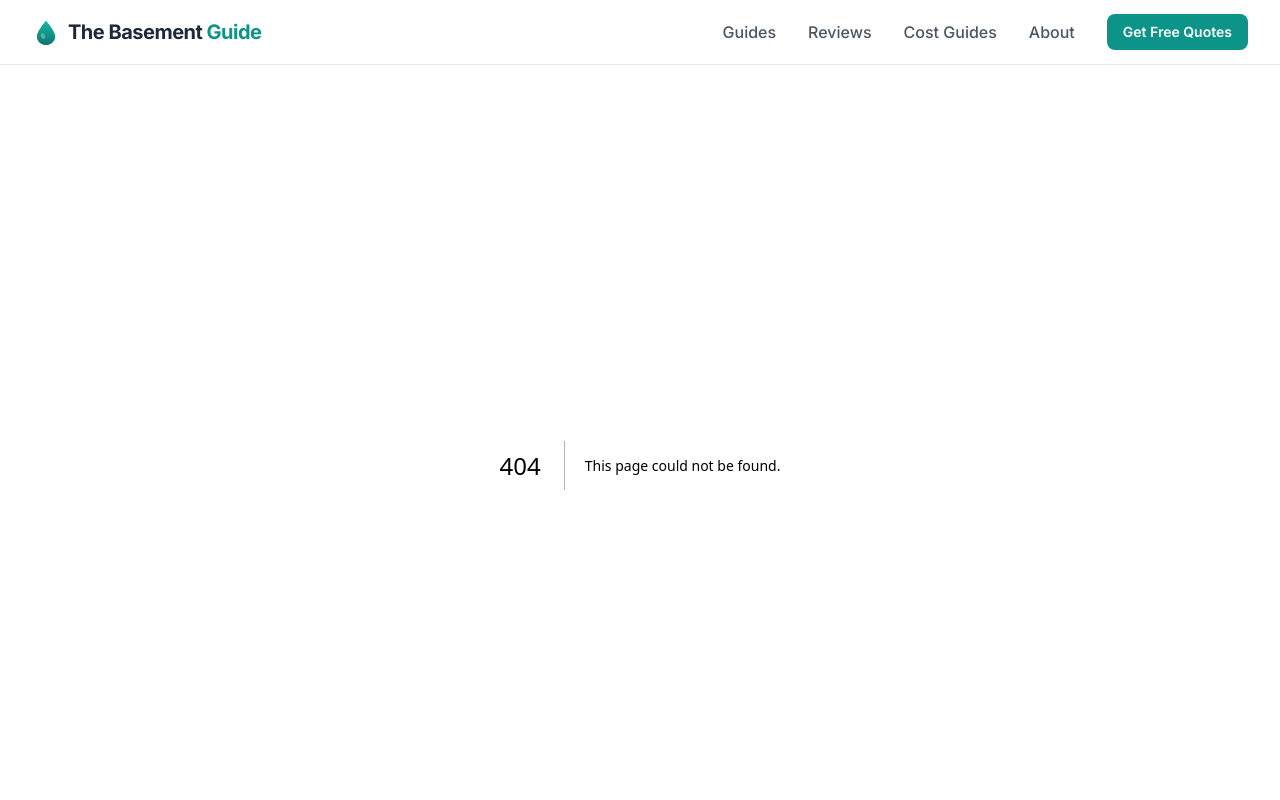
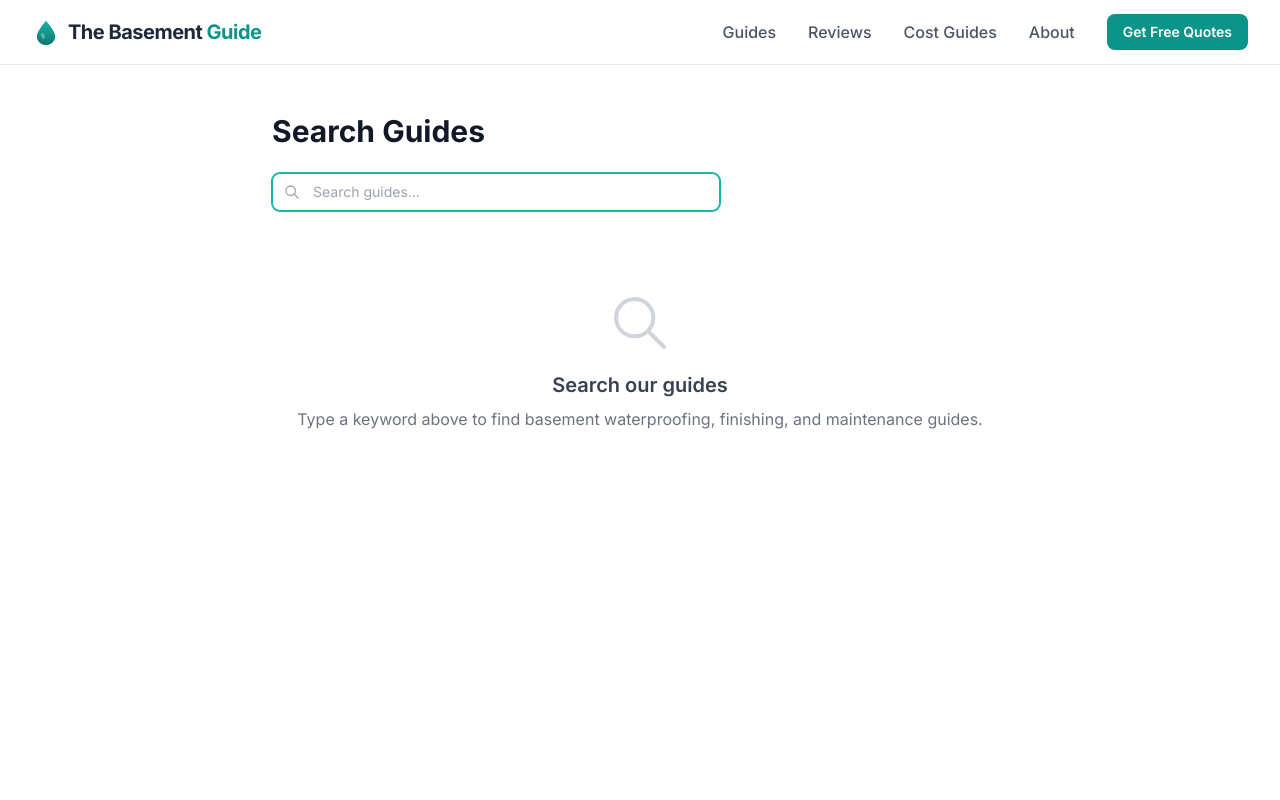
Before and after one commit to thebasementguide2026/basement-guide, a Next.js app: page /search in a window 1280 px wide. Before the commit this address had no page. Shown: the top 800 px of the page. Built offline with nearby package versions, Linux system fonts and the light colour scheme.

Commit message:
feat: add /search page with Suspense boundary

```diff
--- /dev/null
+++ b/app/search/page.tsx
@@ -0,0 +1,27 @@
+import { Suspense } from 'react'
+import type { Metadata } from 'next'
+import SearchResults from '@/components/SearchResults'
+
+export const metadata: Metadata = {
+  title: 'Search Guides | The Basement Guide',
+  description: 'Search our library of basement waterproofing, finishing, and maintenance guides.',
+}
+
+export default function SearchPage() {
+  return (
+    <Suspense fallback={
+      <div className="bg-white min-h-screen">
+        <div className="max-w-3xl mx-auto px-4 py-12">
+          <h1 className="text-3xl font-bold text-gray-900 mb-6">Search Guides</h1>
+          <div className="animate-pulse space-y-4">
+            <div className="h-10 bg-gray-200 rounded-lg" />
+            <div className="h-24 bg-gray-100 rounded-lg" />
+            <div className="h-24 bg-gray-100 rounded-lg" />
+          </div>
+        </div>
+      </div>
+    }>
+      <SearchResults />
+    </Suspense>
+  )
+}
```
